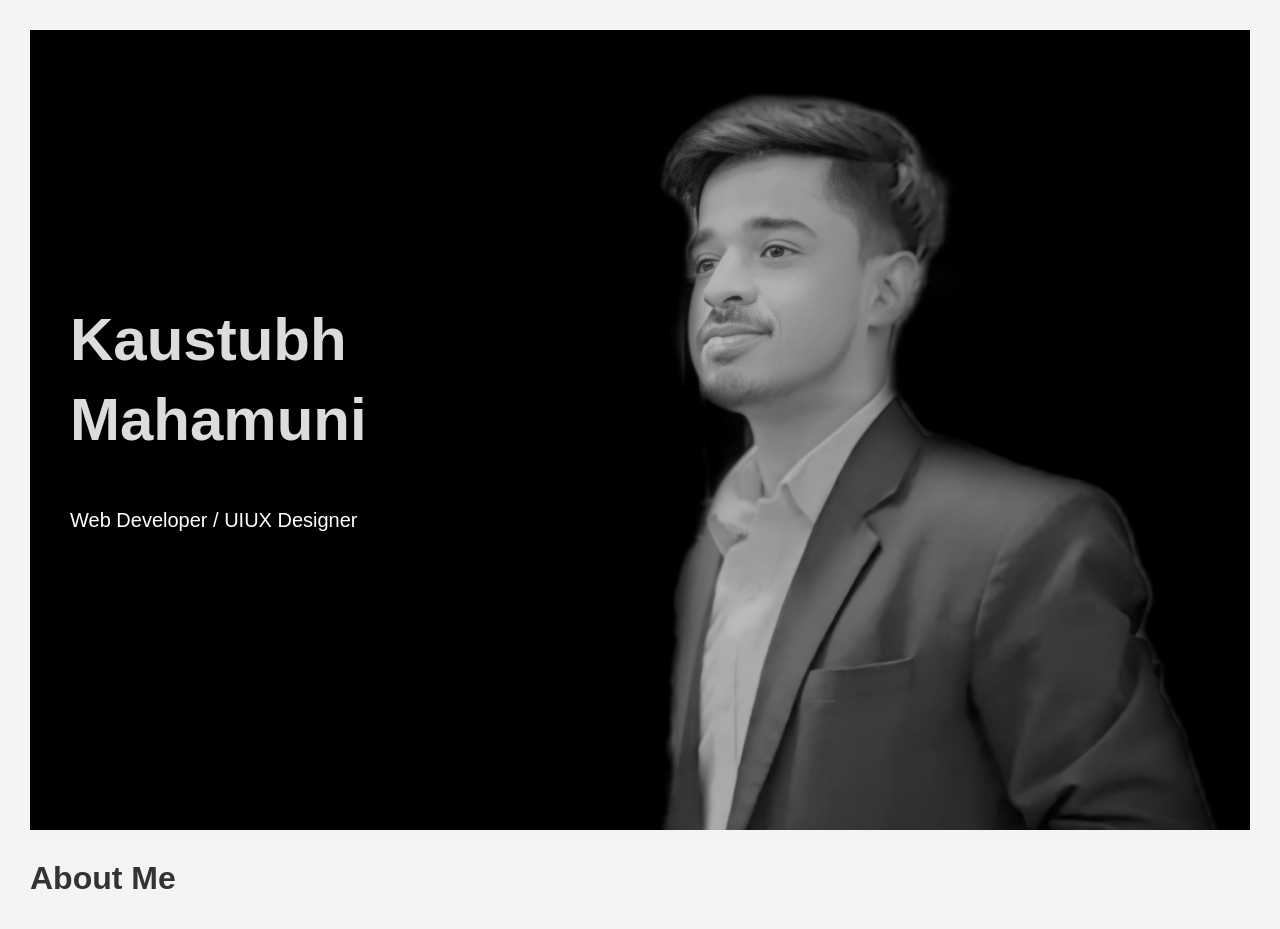
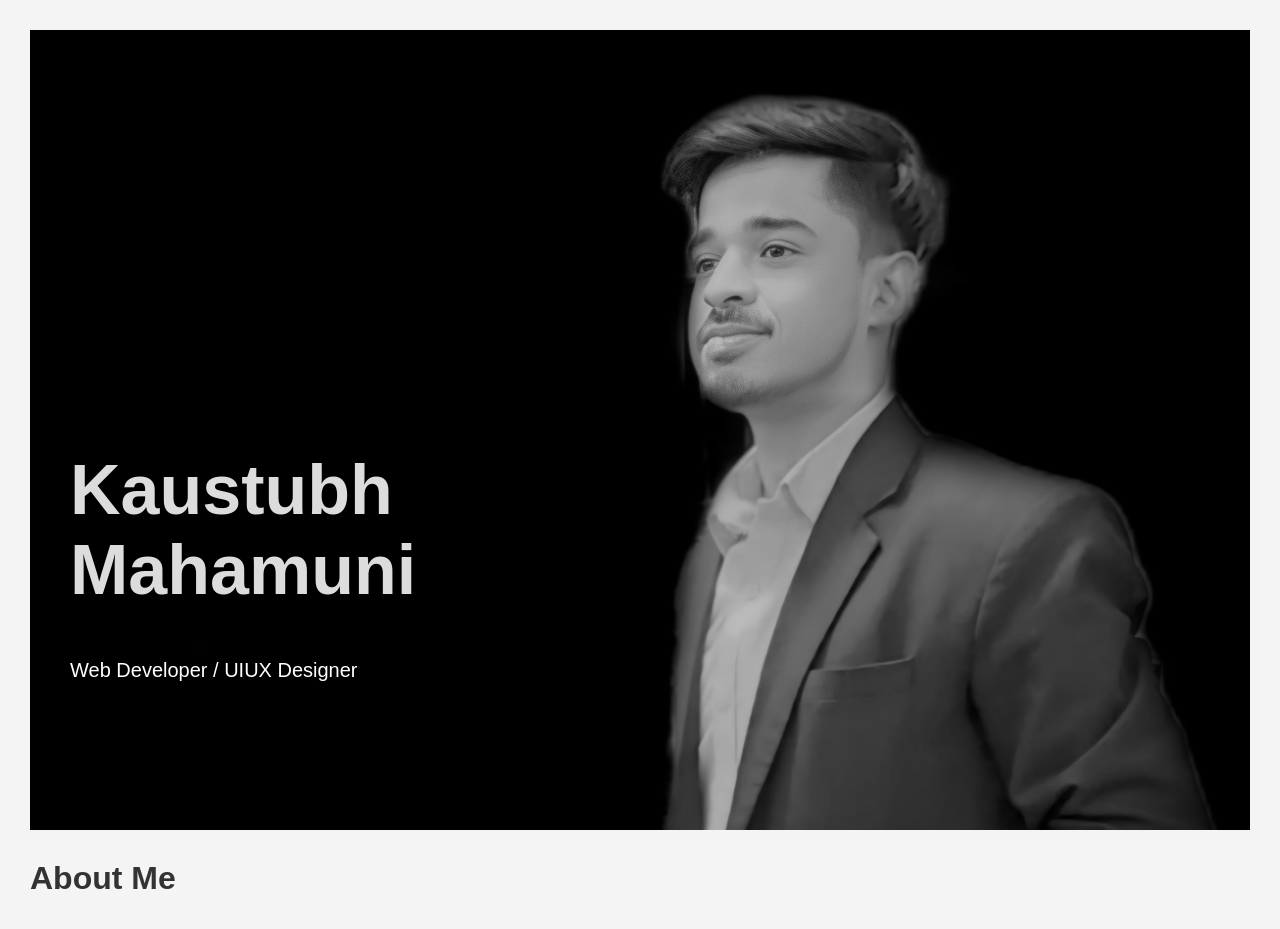
Before and after one commit to kaustubhmahamuni/Kaustubh, a plain HTML site: page index.html in a window 1280 px wide. Shown: the top 929 px of the page. Drawn offline with Linux system fonts and the light colour scheme.

Commit message:
styles.css

```diff
--- a/styles.css
+++ b/styles.css
@@ -34,13 +34,13 @@ body {
 }
 
 .textbox{
-    margin-top: 250px;
+    margin-top: 400px;
     padding-left: 10px;
 }
 
 .textbox h1{
     color: rgb(220, 220, 220);
-    font-size: 60px;
+    font-size: 70px;
     line-height: 80px;
 }
 
```
